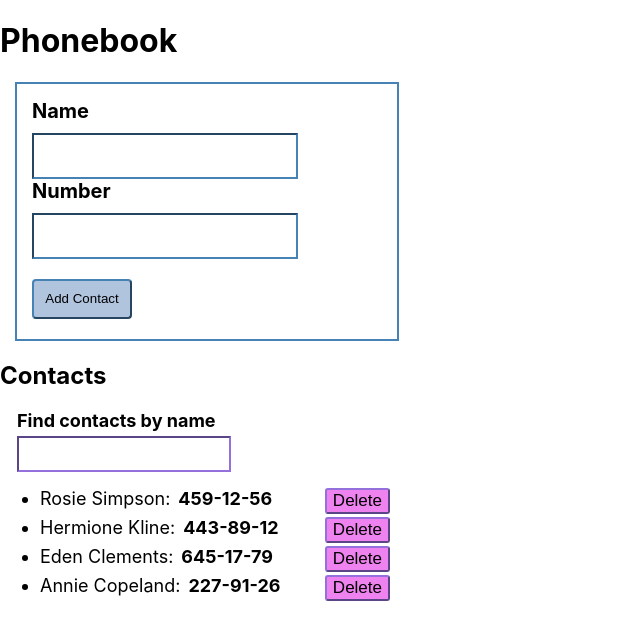
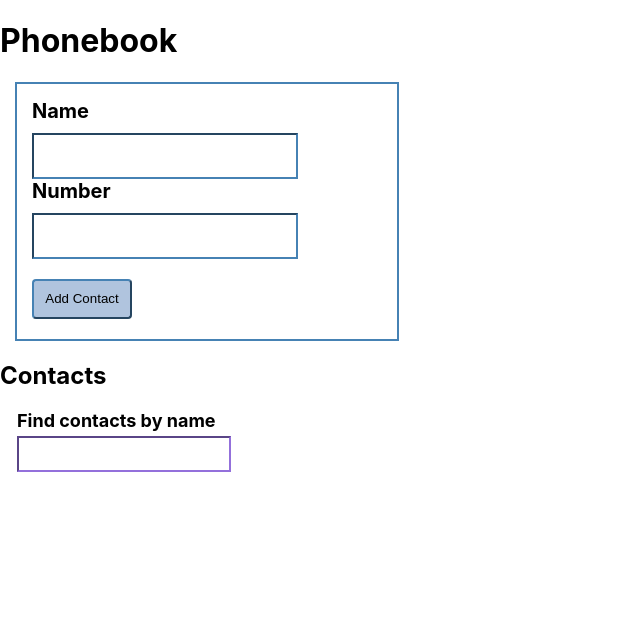
Before and after one commit to mariiaglushak/goit-react-hw-02-phonebook, a React (Create React App) app: page / in a window 1280 px wide. Shown: the top 640 px of the page, without its empty margins (0-640 px from the left). Built offline with nearby package versions, Linux system fonts and the light colour scheme.

Commit message:
правки

```diff
--- a/src/components/App.jsx
+++ b/src/components/App.jsx
@@ -7,15 +7,8 @@ import Filter from './Filter/Filter';
 
 export class App extends Component {
   state = {
-    contacts: [
-      { id: 'id-1', name: 'Rosie Simpson', number: '459-12-56' },
-      { id: 'id-2', name: 'Hermione Kline', number: '443-89-12' },
-      { id: 'id-3', name: 'Eden Clements', number: '645-17-79' },
-      { id: 'id-4', name: 'Annie Copeland', number: '227-91-26' },
-    ],
+    contacts: [],
     filter: '',
-    name: '',
-    number: '',
   };
 
   handlerFormSubmit = ({ name, number }) => {
--- a/src/components/ContactForm/ContactForm.jsx
+++ b/src/components/ContactForm/ContactForm.jsx
@@ -33,8 +33,6 @@ class ContactForm extends Component {
           value={name}
           type="text"
           name="name"
-          pattern="^[a-zA-Zа-яА-Я]+(([' -][a-zA-Zа-яА-Я ])?[a-zA-Zа-яА-Я]*)*$"
-          title="Name may contain only letters, apostrophe, dash and spaces. For example Adrian, Jacob Mercer, Charles de Batz de Castelmore d'Artagnan"
           required="required"
         ></Input>
         <Input
@@ -42,8 +40,6 @@ class ContactForm extends Component {
           onChange={this.handleFormInput}
           type="tel"
           name="number"
-          pattern="\+?\d{1,4}?[-.\s]?\(?\d{1,3}?\)?[-.\s]?\d{1,4}[-.\s]?\d{1,4}[-.\s]?\d{1,9}"
-          title="Phone number must be digits and can contain spaces, dashes, parentheses and can start with +"
           required="required"
         ></Input>
         <AddContactBtn text="add contact" />
--- a/src/components/Input/Input.jsx
+++ b/src/components/Input/Input.jsx
@@ -1,6 +1,6 @@
 import { InputField } from './InputStyle';
 
-const Input = ({ value, type, name, pattern, title, required, onChange }) => {
+const Input = ({ value, type, name, required, onChange }) => {
   return (
     <label>
       {name}
@@ -9,8 +9,6 @@ const Input = ({ value, type, name, pattern, title, required, onChange }) => {
         onChange={onChange}
         type={type}
         name={name}
-        pattern={pattern}
-        title={title}
         required={required}
       />
     </label>
```
